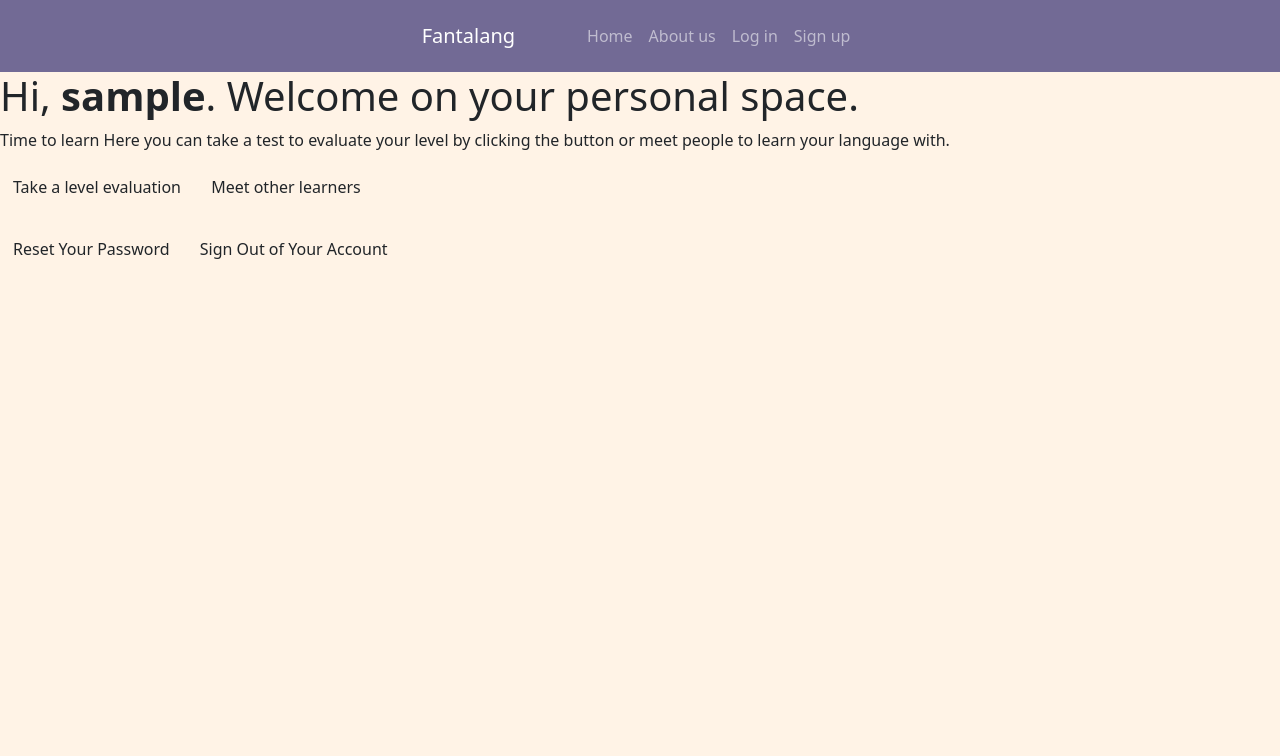
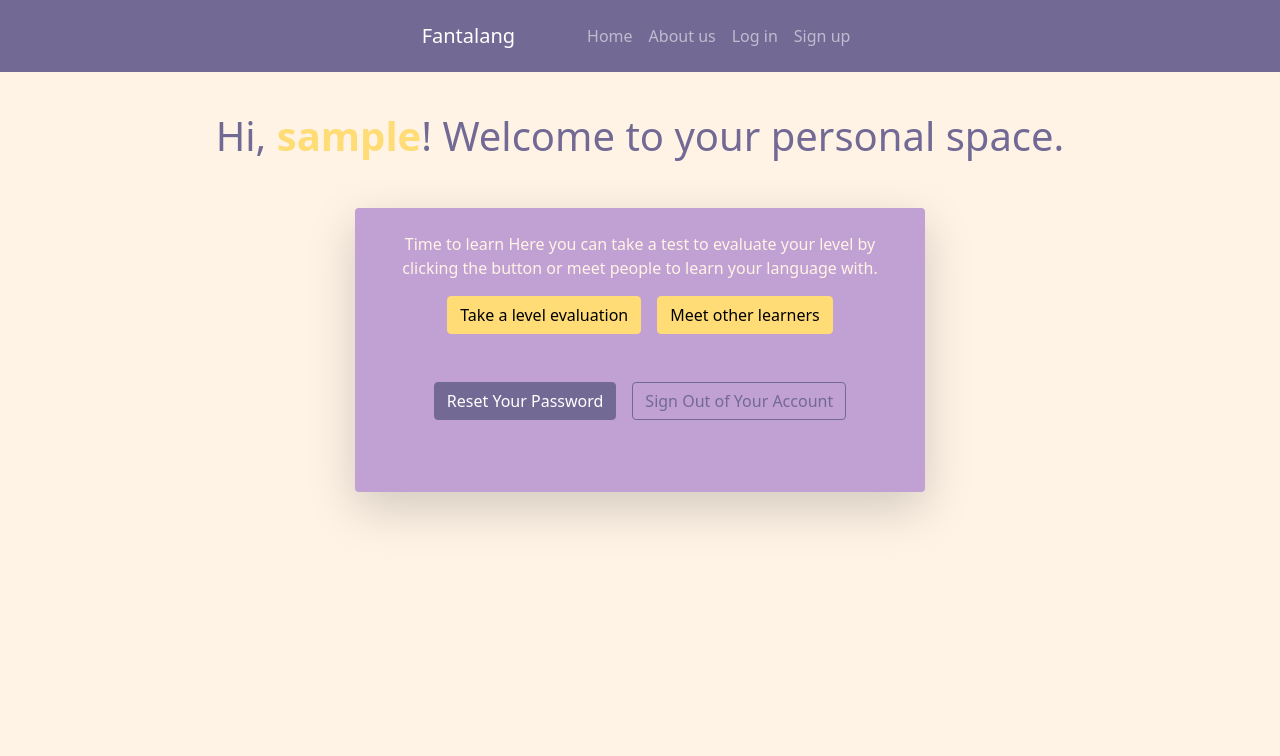
Before and after one commit to adrienclesse/mvc-pdo, a PHP site: page /index.php?page=welcome in a window 1280 px wide. Shown: the top 756 px of the page. Run offline with PHP 8.4, Linux system fonts and the light colour scheme; the visitor is signed in with stand-in values (Sample User, id 1).

Commit message:
add styling to about me and welcome page

```diff
--- a/index.php
+++ b/index.php
@@ -16,7 +16,7 @@ require 'Controller/WelcomeController.php';
 require 'Controller/ResetPasswordController.php';
 require 'Controller/LogOutController.php';
 require 'Controller/MeetPeopleController.php';
-require 'Controller/QuizController.php';
+
 
 
 
@@ -62,10 +62,4 @@ if(isset($_GET['page']) && $_GET['page'] === 'meetpeople') {
 }
 
 
-if(isset($_GET['page']) && $_GET['page'] === 'quiz') {
-    $controller = new QuizController();
-}
-
-
-
 $controller->render($_GET, $_POST);
--- a/view/includes/styling/scss/style.scss
+++ b/view/includes/styling/scss/style.scss
@@ -39,6 +39,10 @@ footer{
   width: 100%;
 }
 
+#homesection{
+  margin-bottom: -150px;
+}
+
 
 
 @import "../bootstrap/scss/bootstrap";
--- a/view/welcome.php
+++ b/view/welcome.php
@@ -1,15 +1,23 @@
 <?php require 'includes/header.php'?>
 </div>
-<div class="page-header my-auto">
-        <h1>Hi, <b><?php echo htmlspecialchars($_SESSION["username"]); ?></b>. Welcome on your personal space.</h1>
-        <p>Time to learn Here you can take a test to evaluate your level by clicking the button or meet people to learn your language with.</p>
-        <a href="index.php?page=quiz" class="btn btn-info">Take a level evaluation</a>
-        <a href="index.php?page=meetpeople" class="btn btn-success">Meet other learners</a>
+    <div class="container justify-content-center my-3 py-4 text-center">
+        <h1 class="mb-5 text-purple-main">Hi, <b class="text-gold"><?php echo htmlspecialchars($_SESSION["username"]); ?></b>! Welcome to your personal space.</h1>
+        <div class="row justify-content-center mt-3">
+            <div class="col-sm-6 bg-light-purple shadow-lg p-4 rounded text-light-text d-flex flex-column justify-content-center text-center">
+                <p>Time to learn Here you can take a test to evaluate your level by clicking the button or meet people to learn your language with.</p>
+                <div class="container d-flex justify-content-center">
+                    <a href="view/quiz.php" class="btn btn-gold mx-2">Take a level evaluation</a>
+                    <a href="index.php?page=meetpeople" class="btn btn-gold mx-2">Meet other learners</a>
+                </div>
+                <div class="container d-flex justify-content-center my-5">
+                    <a href="index.php?page=reset-password" class="btn btn-purple-main mx-2">Reset Your Password</a>
+                    <a href="index.php?page=logout" class="btn btn-outline-purple-main mx-2">Sign Out of Your Account</a>
+                </div>
 
-    <br><br>
-    <p>
-        <a href="index.php?page=reset-password" class="btn btn-warning">Reset Your Password</a>
-        <a href="index.php?page=logout" class="btn btn-danger">Sign Out of Your Account</a>
-    </p>
+                </div>
+
+            </div>
+        </div>
     </div>
+
 <?php require 'includes/footer.php'?>
```
Also changed, not shown: view/homepage.php (+5 -3 lines), view/info.php (+19 -7 lines), view/includes/styling/css/style.css.
